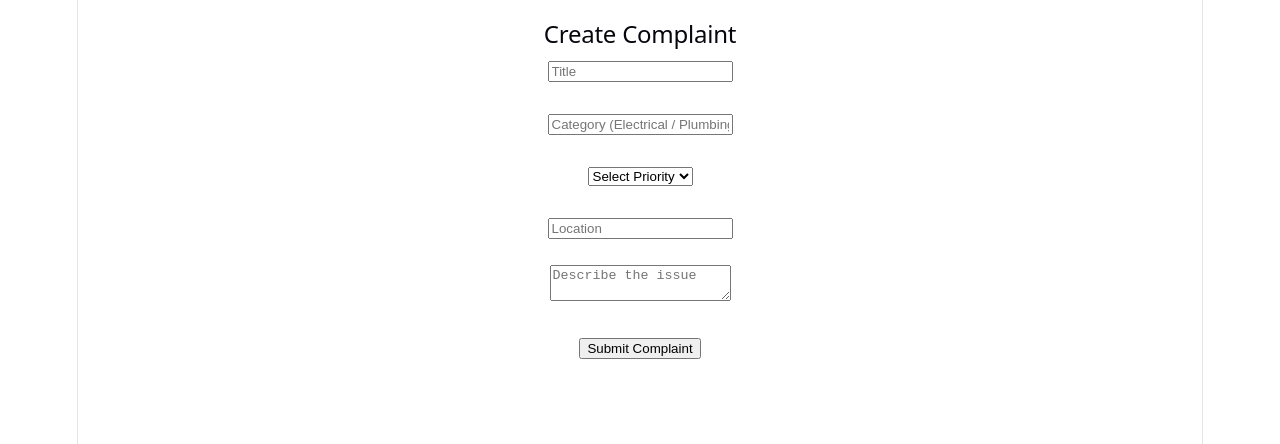
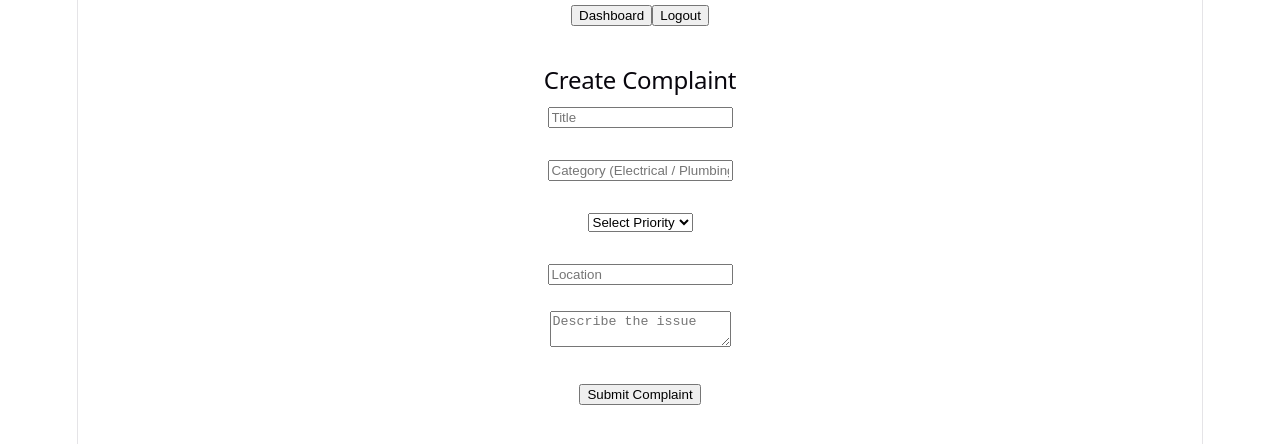
Before and after one commit to BajajSiddharth/campus-complaint-system, a React app in the folder frontend/: page /create-complaint in a window 1280 px wide. Shown: the top 444 px of the page. Built offline with nearby package versions, Linux system fonts and the light colour scheme; the HTML template or start-up script is replaced by a standard one.

Commit message:
updated files in pages folder

```diff
--- a/frontend/src/pages/AssignComplaint.jsx
+++ b/frontend/src/pages/AssignComplaint.jsx
@@ -48,6 +48,8 @@ export default function AssignComplaint() {
   };
 
   return (
+    <>
+    <NavBar />
     <div className="p-6">
       <h1 className="text-xl font-bold mb-4">Assign Complaints (Admin)</h1>
 
@@ -88,5 +90,6 @@ export default function AssignComplaint() {
         </tbody>
       </table>
     </div>
+  </>
   );
 }
--- a/frontend/src/pages/CreateComplaint.jsx
+++ b/frontend/src/pages/CreateComplaint.jsx
@@ -41,6 +41,8 @@ function CreateComplaint() {
   };
 
   return (
+    <>
+    <NavBar />
     <div style={{ padding: "20px" }}>
       <h2>Create Complaint</h2>
 
@@ -83,6 +85,7 @@ function CreateComplaint() {
         <button type="submit">Submit Complaint</button>
       </form>
     </div>
+    </>
   );
 }
 
--- a/frontend/src/pages/Dashboard.jsx
+++ b/frontend/src/pages/Dashboard.jsx
@@ -16,6 +16,8 @@ function Dashboard() {
   }, []);
 
   return (
+    <>
+    <NavBar />
     <div>
       <h2>Complaints</h2>
 
@@ -27,6 +29,7 @@ function Dashboard() {
         ))}
       </ul>
     </div>
+    </>
   );
 }
 
--- a/frontend/src/pages/UpdateStatus.jsx
+++ b/frontend/src/pages/UpdateStatus.jsx
@@ -37,6 +37,8 @@ function UpdateStatus() {
   };
 
   return (
+    <>
+    <NavBar />
     <div style={{ padding: "20px" }}>
       <h2>My Assigned Complaints</h2>
 
@@ -59,6 +61,7 @@ function UpdateStatus() {
         ))}
       </ul>
     </div>
+    </>
   );
 }
 
```
